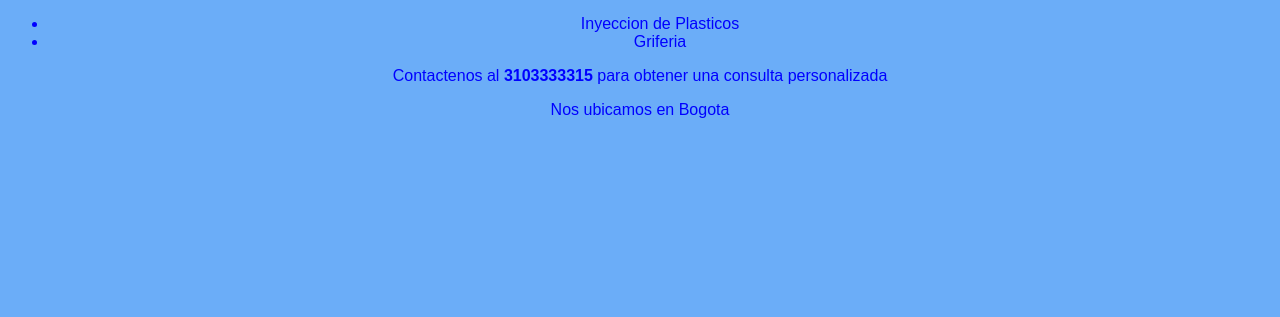
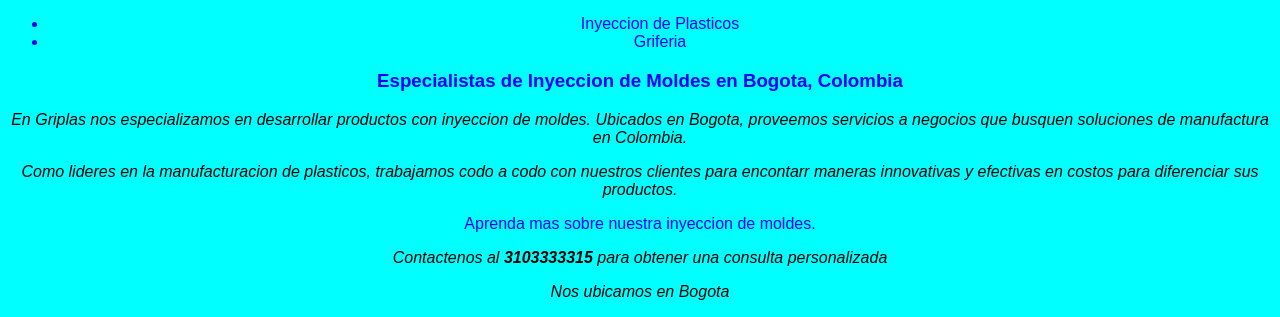
Before and after one commit to didacuscha/Griplas, a plain HTML site: page index.html in a window 1280 px wide. Shown: the part 745-1062 px from the top of the page. Before the commit the page ends 880 px from the top, so only its background shows below. Drawn offline with Linux system fonts and the light colour scheme; files that its build step writes are made by us from their sources; files whose address does not match are found by name.

Commit message:
Added information

```diff
--- a/index.html
+++ b/index.html
@@ -31,6 +31,12 @@
             </ul>
         </div>
 
+        <div class="Information">
+            <h3>Especialistas de Inyeccion de Moldes en Bogota, Colombia</h3>
+            <p>En Griplas nos especializamos en desarrollar productos con inyeccion de moldes. Ubicados en Bogota, proveemos servicios a negocios que busquen soluciones de manufactura en Colombia.</p>
+            <p>Como lideres en la manufacturacion de plasticos, trabajamos codo a codo con nuestros clientes para encontarr maneras innovativas y efectivas en costos para diferenciar sus productos.</p>
+            <p<a href="">Aprenda mas sobre nuestra inyeccion de moldes.</a></p>
+        </div>
 
     </body>
     <footer>
--- a/resources/css/styles.css
+++ b/resources/css/styles.css
@@ -28,7 +28,8 @@
 }
 
 body {
-    background-color:rgb(107, 173, 248);
+    background-color: aqua;
+    /*background-color:rgb(107, 173, 248);*/
     color:blue;
     text-align: center;
     margin-top: 50px;
@@ -40,3 +41,20 @@ body {
     font-weight: bold;
     top: 150px;
 }
+
+.information {
+    border: 3px dotted black;
+    padding: 20px;
+    background-color: whitesmoke;
+    margin: 0 auto;
+    color: rebeccapurple;
+}
+
+/* .information won't work, but the css file is well connected to html I already did tests.
+Why? */
+
+p {
+    color: black;
+    font-style:italic;
+
+}
```
